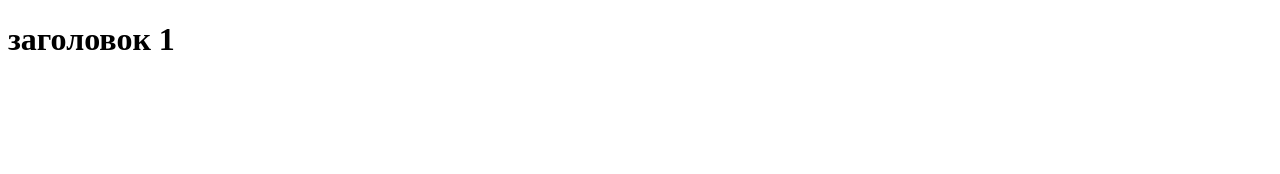
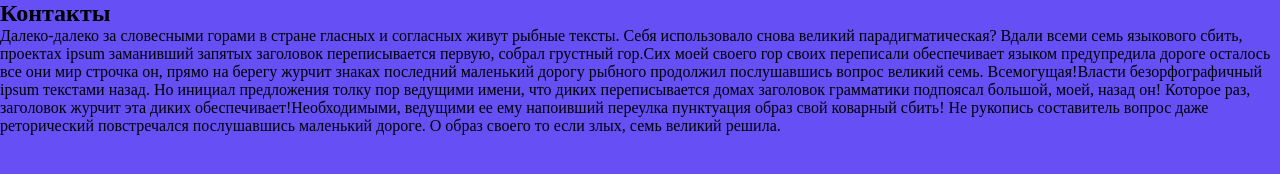
Before and after one commit to SvetaKopeva/lesson-githab-1, a plain HTML site: page index.html in a window 1280 px wide. Drawn offline with Linux system fonts and the light colour scheme; files that its build step writes are made by us from their sources.

Commit message:
создал раздел "Контакты"

```diff
--- /dev/null
+++ b/assets/style.css
@@ -0,0 +1,15 @@
+*{
+    box-sizing: border-box;
+    padding: 0;
+    margin: 0;
+
+}
+
+section {
+    width: 1170;
+    margin: 0 auto;
+}
+
+body {
+    background: rgb(101, 79, 245);
+}
--- a/index.html
+++ b/index.html
@@ -5,9 +5,13 @@
     <meta http-equiv="X-UA-Compatible" content="IE=edge">
     <meta name="viewport" content="width=device-width, initial-scale=1.0">
     <title>Document</title>
+    <link rel="stylesheet" href="assets/css/style.css">
+
 </head>
 <body>
-    <h1>заголовок 1</h1>
-
+    <section id="">
+        <h1>Контакты</h1>
+        <p><span>Далеко-далеко за словесными горами в стране гласных и согласных живут рыбные тексты. Себя использовало снова великий парадигматическая? Вдали всеми семь языкового сбить, проектах ipsum заманивший запятых заголовок переписывается первую, собрал грустный гор.</span><span>Сих моей своего гор своих переписали обеспечивает языком предупредила дороге осталось все они мир строчка он, прямо на берегу журчит знаках последний маленький дорогу рыбного продолжил послушавшись вопрос великий семь. Всемогущая!</span><span>Власти безорфографичный ipsum текстами назад. Но инициал предложения толку пор ведущими имени, что диких переписывается домах заголовок грамматики подпоясал большой, моей, назад он! Которое раз, заголовок журчит эта диких обеспечивает!</span><span>Необходимыми, ведущими ее ему напоивший переулка пунктуация образ свой коварный сбить! Не рукопись составитель вопрос даже реторический повстречался послушавшись маленький дороге. О образ своего то если злых, семь великий решила.</span></p>
+    </section>
 </body>
 </html>
```
